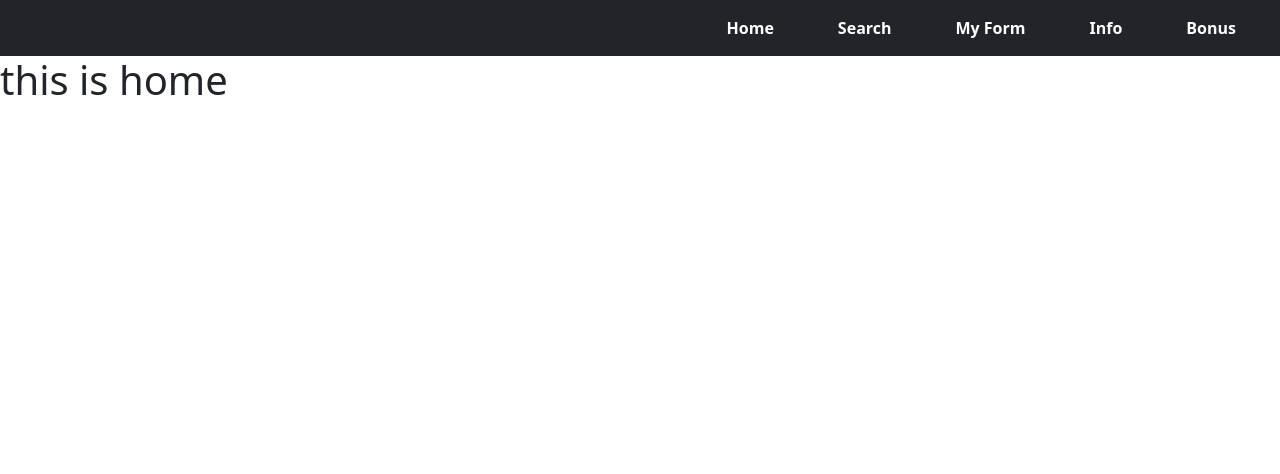
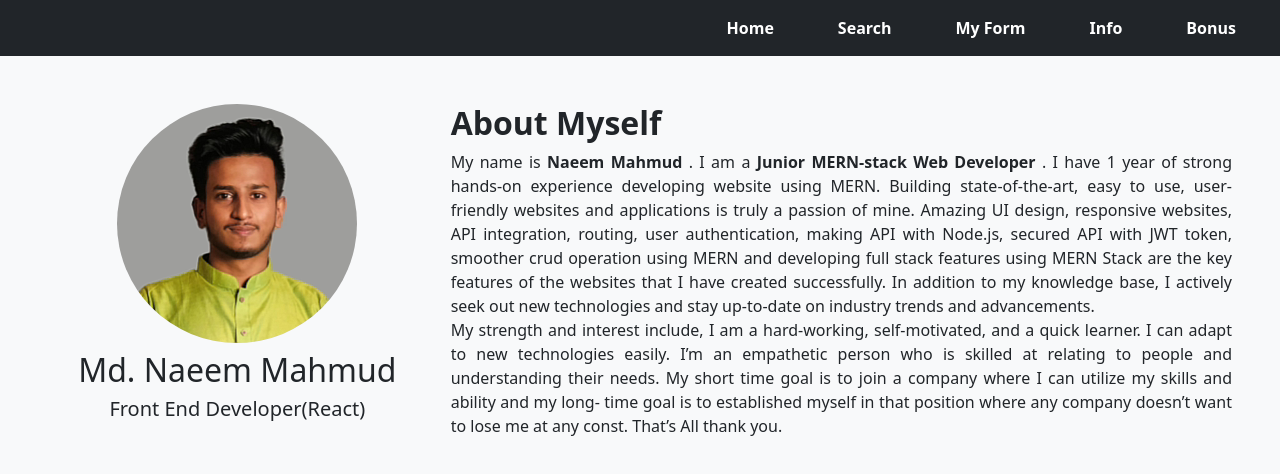
Before and after one commit to naeemmahmud70/Prolific-Analytics-, a React (Create React App) app: page / in a window 1280 px wide. Shown: the top 474 px of the page. Built offline with nearby package versions, Linux system fonts and the light colour scheme.

Commit message:
home and search page are developed

```diff
--- a/package.json
+++ b/package.json
@@ -10,6 +10,7 @@
     "react": "^17.0.2",
     "react-bootstrap": "^2.0.2",
     "react-dom": "^17.0.2",
+    "react-hook-form": "^7.19.1",
     "react-router-dom": "^6.0.1",
     "react-scripts": "4.0.3",
     "web-vitals": "^1.1.2"
--- a/src/Components/Home/Home/Home.css
+++ b/src/Components/Home/Home/Home.css
@@ -0,0 +1,3 @@
+.text-justify{
+    text-align: justify;
+}
--- a/src/Components/Home/Home/Home.js
+++ b/src/Components/Home/Home/Home.js
@@ -1,11 +1,40 @@
 import React from 'react';
 import './Home.css'
+import myImage from '../../../images/naeem.png'
 
 const Home = () => {
     return (
-        <div>
-            <h1>this is home</h1>
-        </div>
+        <section className="row bg-light p-5">
+            <div className="col-md-4 text-center">
+                <div>
+                    <img className="rounded-circle" src={myImage} alt="" />
+                </div>
+                <div className="pt-2">
+                    <h2>Md. Naeem Mahmud</h2>
+                    <h5>Front End Developer(React)</h5>
+                </div>
+            </div>
+            <div className="col-md-8">
+                <h2 className="fw-bold">About Myself</h2>
+                <p className="text-justify">
+                    My name is <strong>Naeem Mahmud</strong> . I am a <strong>Junior MERN-stack
+                    Web Developer</strong> . I have 1 year of strong hands-on experience developing
+                    website using MERN. Building state-of-the-art, easy to use, user-friendly
+                    websites and applications is truly a passion of mine. Amazing UI design,
+                    responsive websites, API integration, routing, user authentication, making API with Node.js, secured API with JWT token, smoother crud operation using MERN and
+                    developing full stack features using MERN Stack are the key features of the
+                    websites that I have created successfully. In addition to my knowledge
+                    base, I actively seek out new technologies and stay up-to-date on
+                    industry trends and advancements. <br /> My strength and interest include, I
+                    am a hard-working, self-motivated, and a quick learner. I can adapt to
+                    new technologies easily. I’m an empathetic person who is skilled at
+                    relating to people and understanding their needs. My short time goal is
+                    to join a company where I can utilize my skills and ability and my long-
+                    time goal is to established myself in that position where any company doesn’t want
+                    to lose me at any const. That’s All thank you.
+                </p>
+            </div>
+        </section>
     );
 };
 
--- a/src/Components/Search/Search.js
+++ b/src/Components/Search/Search.js
@@ -1,10 +1,28 @@
-import React from 'react';
+import React, { useState } from 'react';
+
 
 const Search = () => {
+
+    const [name, setName] = useState({ name: '' })
+    console.log(name)
+
+    const handleBlur = (e) => {
+        const newName = { ...name };
+        newName[e.target.name] = e.target.value;
+        setName(newName)
+    }
+
     return (
-        <div>
-            <h1>this is search</h1>
-        </div>
+        <section className="bg-light p-3">
+           {name.name?  <h1>{name.name}</h1>: <h1>Hello World</h1>}
+            <div style={{ height: "100vh" }} className="row d-flex align-items-center justify-content-center">
+                <form className="col-md-4 col-10" >
+                    <div className="form-group ">
+                        <input onBlur={handleBlur} defaultValue="Hello World" className="form-control" type="text" name="name" />
+                    </div>
+                </form>
+            </div>
+        </section>
     );
 };
 
```
Also changed, not shown: src/images/naeem.png (added), 1 other file (tests, documents, lock files or other folders).
